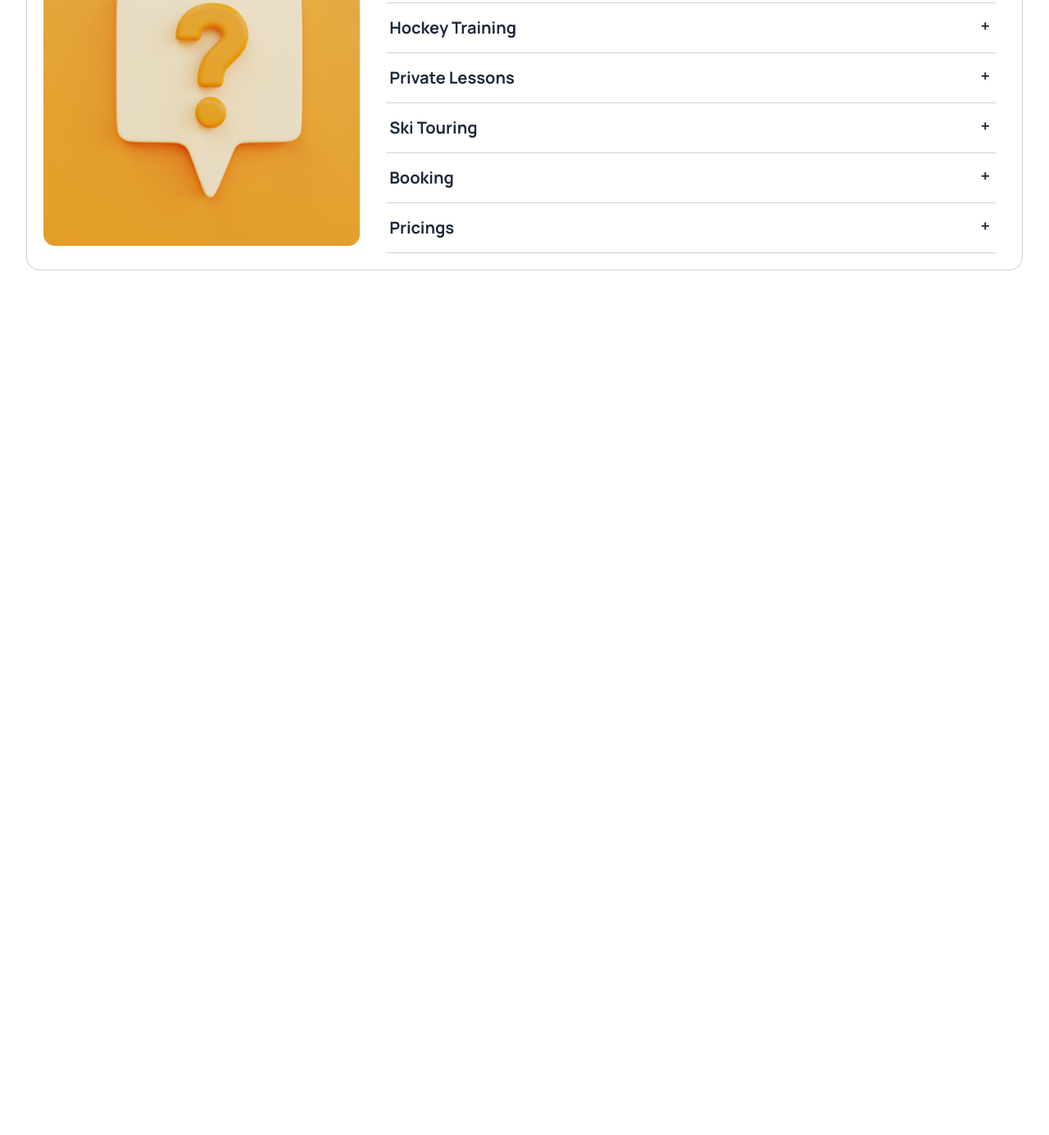
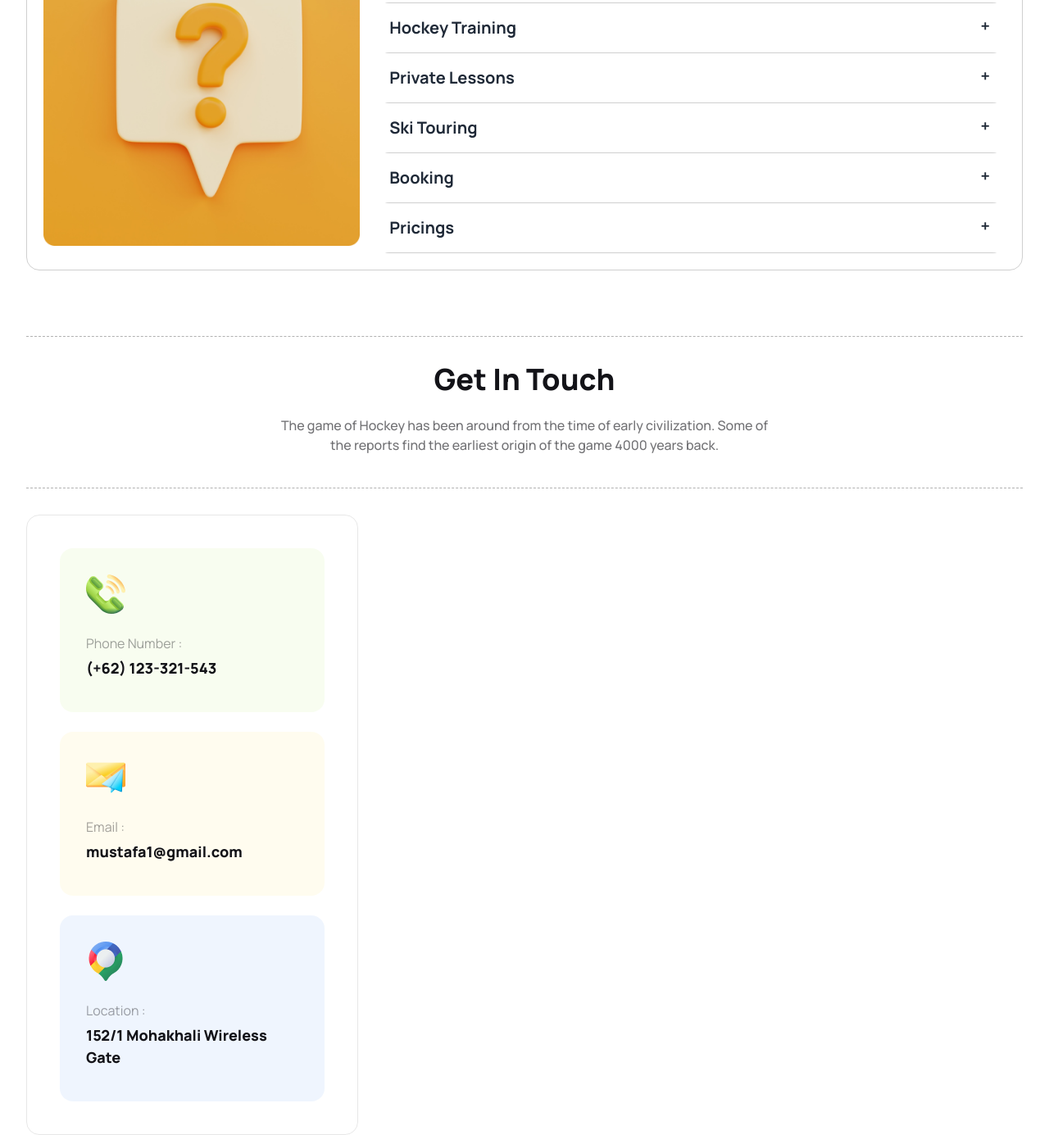
Before and after one commit to mustafa-official/hockey-club, a plain HTML site: page index.html in a window 1280 px wide. Shown: the part 2614-3999 px from the top of the page at 82% size. Before the commit the page ends 2944 px from the top, so only its background shows below. Drawn offline with nearby package versions, Linux system fonts and the light colour scheme.

Commit message:
contact section first column done

```diff
--- a/index.html
+++ b/index.html
@@ -494,7 +494,8 @@
             <!-- dashed border -->
             <div class="border-b border-dashed opacity-30 border-black mt-5 lg:mt-10 mb-5 lg:mb-10"></div>
 
-            <div class="flex lg:flex-row justify-between items-center gap-5 border rounded-2xl border-[#bebebebb] p-5">
+            <div
+                class="flex flex-col lg:flex-row justify-between items-center gap-5 border rounded-2xl border-[#bebebebb] p-5">
                 <div>
                     <img src="./images/question.png" alt="">
                 </div>
@@ -506,7 +507,8 @@
                             Our Equipment
                         </div>
                         <div class="collapse-content">
-                          <p class="text-secondary">The umpires were there but they were more of mute spectators, who would make a call only if a team asked them to.</p>
+                            <p class="text-secondary">The umpires were there but they were more of mute spectators, who
+                                would make a call only if a team asked them to.</p>
                         </div>
                         <hr class="border-none h-[1px] bg-[#bebebebb]">
                     </div>
@@ -565,6 +567,42 @@
             </div>
         </section>
 
+        <!-- dashed border -->
+        <div class="border-b border-dashed opacity-30 border-black mt-10 lg:mt-20 mb-5 lg:mb-8"></div>
+
+        <!-- contact section -->
+        <section>
+            <h2 class="text-primary text-2xl lg:text-4xl font-extrabold text-center">Get In Touch</h2>
+            <p class="text-secondary text-[16px] font-medium max-w-[600px] mx-auto mt-4 lg:mt-6 text-center">The game of
+                Hockey has been around from the time of early civilization. Some of the reports find the earliest origin
+                of the game 4000 years back.</p>
+            <!-- dashed border -->
+            <div class="border-b border-dashed opacity-30 border-black mt-5 lg:mt-10 mb-5 lg:mb-8"></div>
+
+            <div class="grid grid-cols-1 lg:grid-cols-3">
+                <div style="border:1px solid rgba(19, 19, 24, 0.10);" class="col-span-1 flex flex-col gap-6 p-6 lg:p-10 rounded-2xl">
+                    <div style="background: rgba(188, 237, 109, 0.10);" class="rounded-2xl px-8 pt-8 pb-10">
+                        <img src="./images/group1.png" alt="">
+                        <h3 style="color: rgba(19, 19, 24, 0.40); font-size: 16px; margin-top: 24px; margin-bottom: 5px;">Phone Number :</h3>
+                        <p class="text-primary text-[18px] font-extrabold">(+62) 123-321-543</p>
+
+                    </div>
+                    <div style="background: rgba(253, 221, 95, 0.10);" class="rounded-2xl px-8 pt-8 pb-10">
+                        <img src="./images/group3.png" alt="">
+                        <h3 style="color: rgba(19, 19, 24, 0.40); font-size: 16px; margin-top: 24px; margin-bottom: 5px;">Email :</h3>
+                        <p class="text-primary text-[18px] font-extrabold">mustafa1@gmail.com</p>
+
+                    </div>
+                    <div style="background: rgba(98, 156, 243, 0.10);" class="rounded-2xl px-8 pt-8 pb-10">
+                        <img src="./images/group2.png" alt="">
+                        <h3 style="color: rgba(19, 19, 24, 0.40); font-size: 16px; margin-top: 24px; margin-bottom: 5px;">Location :</h3>
+                        <p class="text-primary text-[18px] font-extrabold">152/1 Mohakhali Wireless Gate</p>
+
+                    </div>
+                </div>
+                <div class="col-span-1 lg:col-span-2"></div>
+            </div>
+        </section>
     </main>
 
 </body>
```
Lines whose indentation alone changed are shown as unchanged.
